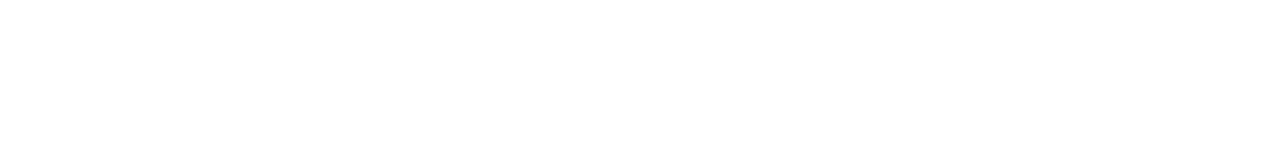
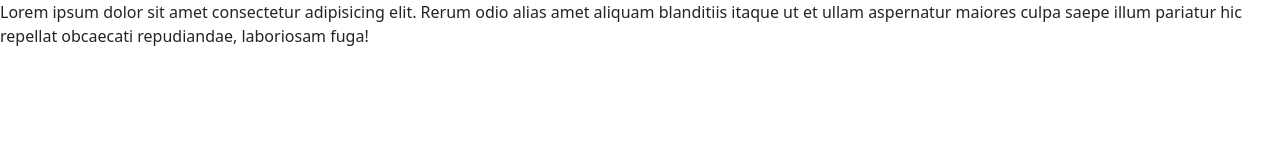
Before and after one commit to momen5406/SA-Project-UniEvents, a plain HTML site: page pages/adminPanel.html in a window 1280 px wide. Drawn offline with nearby package versions, Linux system fonts and the light colour scheme.

Commit message:
Update adminPanel.html

```diff
--- a/pages/adminPanel.html
+++ b/pages/adminPanel.html
@@ -12,5 +12,11 @@
     />
     <link rel="stylesheet" href="../css/adminPanel.css" />
   </head>
-  <body></body>
+  <body>
+    <p>
+      Lorem ipsum dolor sit amet consectetur adipisicing elit. Rerum odio alias
+      amet aliquam blanditiis itaque ut et ullam aspernatur maiores culpa saepe
+      illum pariatur hic repellat obcaecati repudiandae, laboriosam fuga!
+    </p>
+  </body>
 </html>
```
